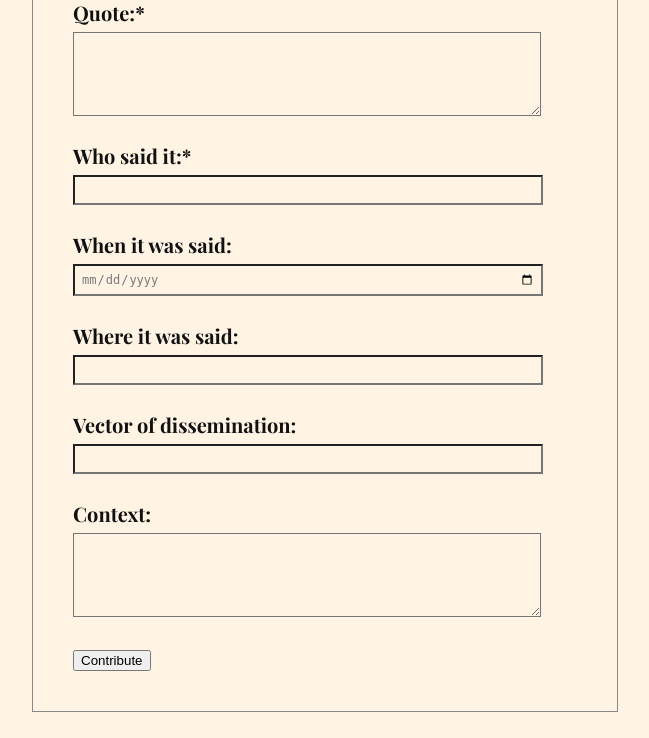
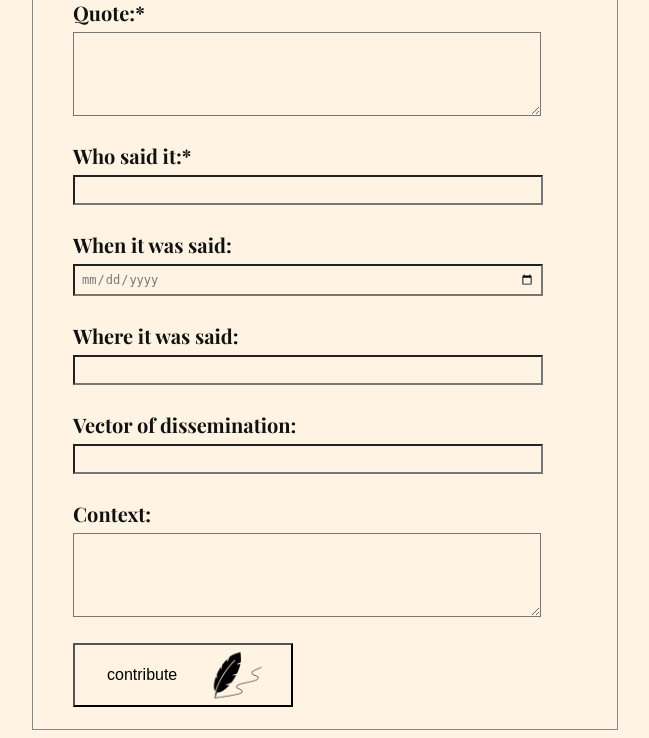
Before and after one commit to amminer/cloud-final-quotebook, a Flask app: page /contribute in a window 1280 px wide. Shown: the part 248-986 px from the top of the page, without its empty margins (315-964 px from the left). Before the commit the page ends 960 px from the top, so only its background shows below. Run offline with Flask 3, Linux system fonts and the light colour scheme.

Commit message:
cute submit button

```diff
--- a/hw2/static/style.css
+++ b/hw2/static/style.css
@@ -54,6 +54,17 @@ input[type=date], input[type=text], input[type=textarea], textarea
     background-color: var(--parchment);
 }
 
+input[type=submit] {
+    background: url("./images/quill.png") no-repeat scroll 0 0 transparent;
+    background-size: contain;
+    background-position: 85%;
+    width: 220px;
+    height: 64px;
+    text-align: start;
+    font-size: medium;
+    padding: 1em 2em;
+}
+
 .heading { font-weight: bold; }
 
 /* history */
--- a/hw2/templates/contribute.html
+++ b/hw2/templates/contribute.html
@@ -14,6 +14,6 @@
         <p class="heading"> Vector of dissemination: <br/> <input type=text name=how></p>
         <p class="heading">Context: <br/>
         <textarea rows=5 cols=50 name=context></textarea></p>
-        <p><input type=submit value=Contribute></p>
+        <input type=submit value="contribute">
     </form>
 {% endblock %}
```
Also changed, not shown: hw2/static/images/quill.png (added), 1 other file.
